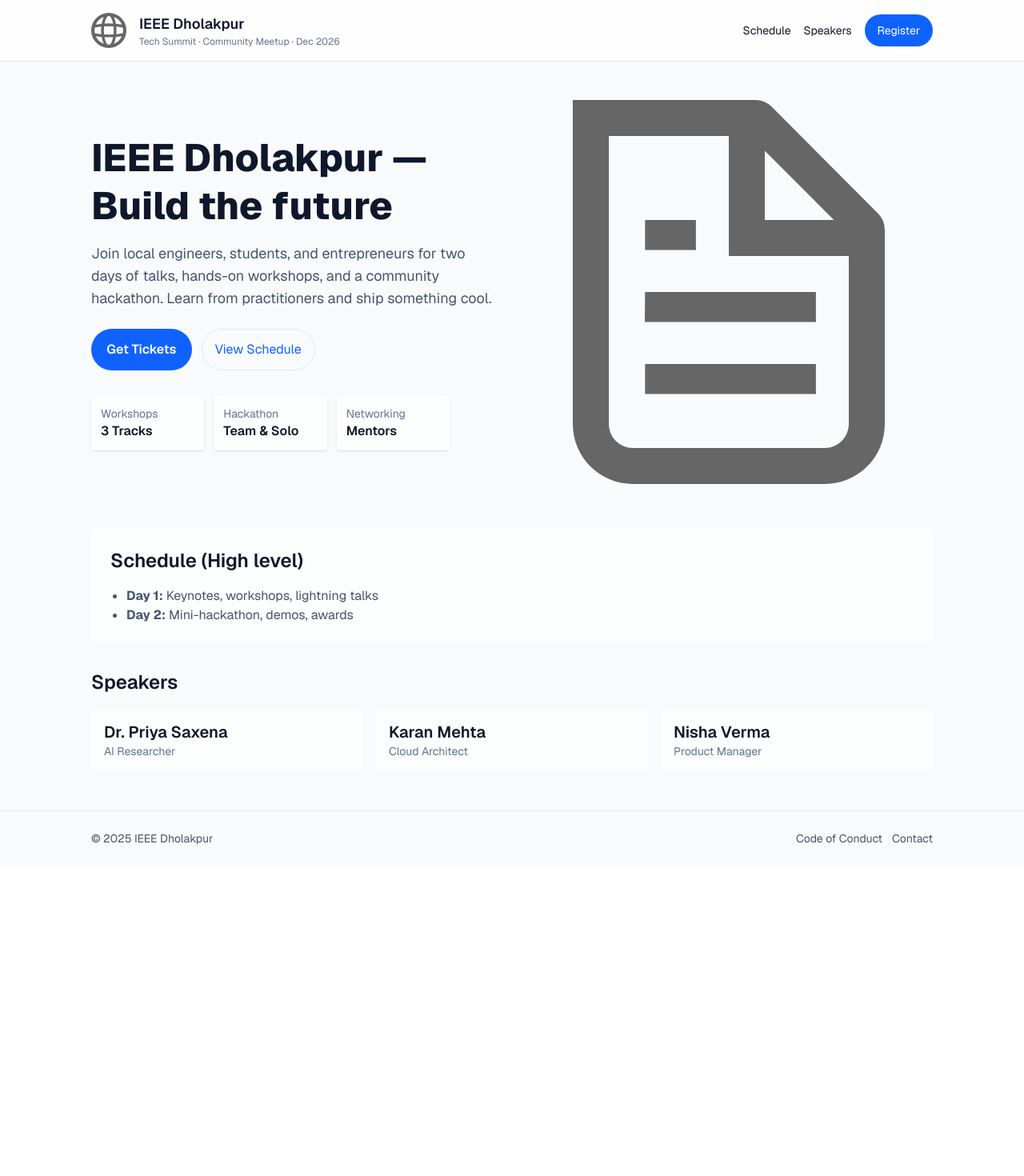
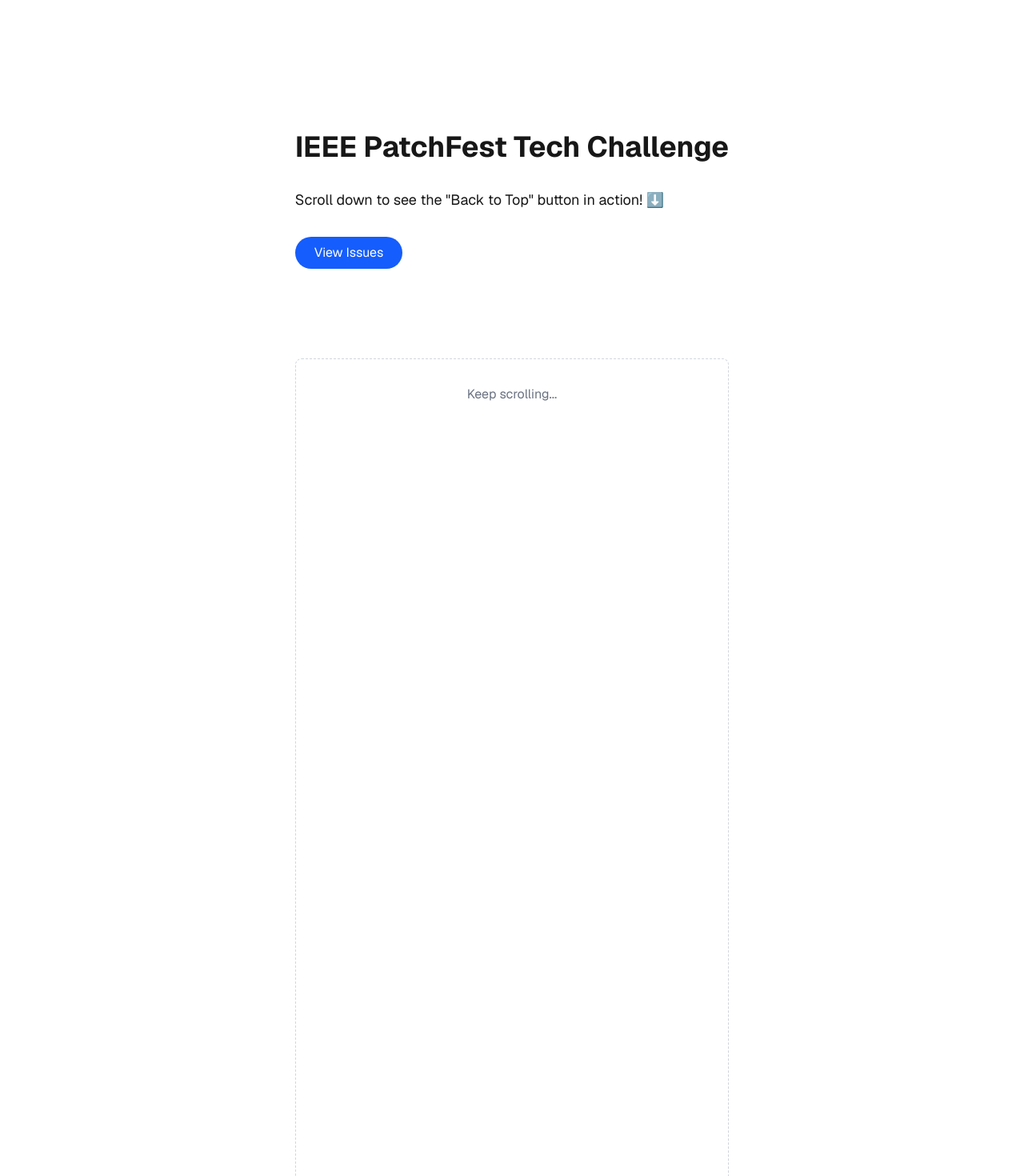
Before and after one commit to vvsrohit/tech, a Next.js app: page / in a window 1280 px wide. Shown: the top 1470 px of the page at 80% size. Before the commit the page ends 1082 px from the top, so only its background shows below. Built offline with nearby package versions, Linux system fonts and the light colour scheme.

Commit message:
Feat: Added sticky Back-to-Top button with smooth scroll (Issue #22)

```diff
--- a/src/app/page.js
+++ b/src/app/page.js
@@ -1,92 +1,45 @@
-import Image from "next/image";
+import BackToTop from "../components/BackToTop";
 
 export default function Home() {
   return (
-    <div className="page-root min-h-screen font-sans bg-gray-50 dark:bg-black text-slate-900 dark:text-slate-100">
-      <header className="site-header bg-white/80 dark:bg-black/80 backdrop-blur-sm border-b border-gray-200 dark:border-zinc-800">
-        <div className="container mx-auto px-6 py-4 flex items-center justify-between">
-          <div className="flex items-center gap-4">
-            <Image src="/globe.svg" alt="IEEE Dholakpur" width={44} height={44} />
-            <div>
-              <div className="text-lg font-semibold">IEEE Dholakpur</div>
-              <div className="text-xs text-slate-500 dark:text-slate-400">Tech Summit · Community Meetup · Dec 2026</div>
-            </div>
+    <div className="grid grid-rows-[20px_1fr_20px] items-center justify-items-center min-h-screen p-8 pb-20 gap-16 sm:p-20 font-[family-name:var(--font-geist-sans)]">
+
+      {/* 1. Add the Button Component */}
+      <BackToTop />
+
+      <main className="flex flex-col gap-8 row-start-2 items-center sm:items-start text-center sm:text-left">
+        <h1 className="text-4xl font-bold">
+          IEEE PatchFest Tech Challenge
+        </h1>
+
+        <p className="text-lg">
+          Scroll down to see the "Back to Top" button in action! ⬇️
+        </p>
+
+        <div className="flex gap-4 justify-center sm:justify-start">
+          <a
+            href="https://github.com/IEEE-PatchFest/tech/issues"
+            target="_blank"
+            className="rounded-full bg-blue-600 text-white px-6 py-2 hover:bg-blue-700 transition-colors"
+          >
+            View Issues
+          </a>
+        </div>
+
+        {/* 2. FORCED HEIGHT FOR SCROLLING TEST */}
+        <div className="mt-20 p-8 border border-dashed border-gray-300 rounded-lg w-full text-center">
+          <p className="mb-4 text-gray-500">Keep scrolling...</p>
+
+          {/* This giant empty space forces the page to be scrollable */}
+          <div className="h-[150vh] flex items-end justify-center pb-10">
+            <p className="text-gray-500">You reached the bottom! Now click the button ↗️</p>
           </div>
-          <nav className="flex items-center gap-4">
-            <a href="#schedule" className="text-sm hover:underline">Schedule</a>
-            <a href="#speakers" className="text-sm hover:underline">Speakers</a>
-            <a href="#register" className="btn btn-primary text-sm">Register</a>
-          </nav>
         </div>
-      </header>
 
-      <main className="container mx-auto px-6 py-12">
-        <section className="hero grid gap-8 md:grid-cols-2 items-center">
-          <div>
-            <h1 className="text-4xl md:text-5xl font-extrabold leading-tight">IEEE Dholakpur — Build the future</h1>
-            <p className="mt-4 text-lg text-slate-600 dark:text-slate-300 max-w-xl">Join local engineers, students, and entrepreneurs for two days of talks, hands-on workshops, and a community hackathon. Learn from practitioners and ship something cool.</p>
-
-            <div className="mt-6 flex gap-3">
-              <a id="register" href="#" className="btn btn-primary large">Get Tickets</a>
-              <a href="#schedule" className="btn btn-outline">View Schedule</a>
-            </div>
-
-            <div className="mt-8 grid grid-cols-3 gap-3 max-w-md">
-              <div className="p-3 bg-white/60 dark:bg-white/5 rounded shadow-sm">
-                <div className="text-sm text-slate-500">Workshops</div>
-                <div className="font-semibold">3 Tracks</div>
-              </div>
-              <div className="p-3 bg-white/60 dark:bg-white/5 rounded shadow-sm">
-                <div className="text-sm text-slate-500">Hackathon</div>
-                <div className="font-semibold">Team & Solo</div>
-              </div>
-              <div className="p-3 bg-white/60 dark:bg-white/5 rounded shadow-sm">
-                <div className="text-sm text-slate-500">Networking</div>
-                <div className="font-semibold">Mentors</div>
-              </div>
-            </div>
-          </div>
-
-          <div className="hero-art flex justify-center">
-            <Image src="/file.svg" alt="illustration" width={480} height={320} />
-          </div>
-        </section>
-
-        <section id="schedule" className="mt-14 bg-white/60 dark:bg-white/3 p-6 rounded">
-          <h2 className="text-2xl font-semibold">Schedule (High level)</h2>
-          <ul className="mt-4 list-disc pl-5 text-slate-600 dark:text-slate-300">
-            <li><strong>Day 1:</strong> Keynotes, workshops, lightning talks</li>
-            <li><strong>Day 2:</strong> Mini-hackathon, demos, awards</li>
-          </ul>
-        </section>
-
-        <section id="speakers" className="mt-8">
-          <h2 className="text-2xl font-semibold">Speakers</h2>
-          <div className="mt-4 grid grid-cols-1 sm:grid-cols-3 gap-4">
-            <div className="p-4 bg-white/60 dark:bg-white/5 rounded">
-              <div className="text-xl font-semibold">Dr. Priya Saxena</div>
-              <div className="text-sm text-slate-500">AI Researcher</div>
-            </div>
-            <div className="p-4 bg-white/60 dark:bg-white/5 rounded">
-              <div className="text-xl font-semibold">Karan Mehta</div>
-              <div className="text-sm text-slate-500">Cloud Architect</div>
-            </div>
-            <div className="p-4 bg-white/60 dark:bg-white/5 rounded">
-              <div className="text-xl font-semibold">Nisha Verma</div>
-              <div className="text-sm text-slate-500">Product Manager</div>
-            </div>
-          </div>
-        </section>
       </main>
 
-      <footer className="site-footer border-t border-gray-200 dark:border-zinc-800">
-        <div className="container mx-auto px-6 py-6 flex items-center justify-between text-sm text-slate-600 dark:text-slate-400">
-          <div>© {new Date().getFullYear()} IEEE Dholakpur</div>
-          <div className="flex items-center gap-3">
-            <a href="#">Code of Conduct</a>
-            <a href="#">Contact</a>
-          </div>
-        </div>
+      <footer className="row-start-3 flex gap-6 flex-wrap items-center justify-center text-sm opacity-75">
+        <p>Built for the IEEE PatchFest Hackathon</p>
       </footer>
     </div>
   );
--- /dev/null
+++ b/src/components/BackToTop.js
@@ -0,0 +1,58 @@
+"use client";
+import { useState, useEffect } from "react";
+
+export default function BackToTop() {
+  const [isVisible, setIsVisible] = useState(false);
+
+  // 1. Toggle visibility based on scroll position
+  useEffect(() => {
+    const toggleVisibility = () => {
+      if (window.scrollY > 300) {
+        setIsVisible(true);
+      } else {
+        setIsVisible(false);
+      }
+    };
+
+    window.addEventListener("scroll", toggleVisibility);
+
+    // Cleanup the listener when component unmounts
+    return () => window.removeEventListener("scroll", toggleVisibility);
+  }, []);
+
+  // 2. Smooth scroll to top
+  const scrollToTop = () => {
+    window.scrollTo({
+      top: 0,
+      behavior: "smooth",
+    });
+  };
+
+  return (
+    <>
+      {isVisible && (
+        <button
+          onClick={scrollToTop}
+          className="fixed bottom-8 right-8 p-3 rounded-full bg-blue-600 text-white shadow-lg hover:bg-blue-700 hover:scale-110 transition-all duration-300 z-50"
+          aria-label="Back to Top"
+        >
+          {/* Simple Arrow Up Icon */}
+          <svg
+            xmlns="http://www.w3.org/2000/svg"
+            fill="none"
+            viewBox="0 0 24 24"
+            strokeWidth={2.5}
+            stroke="currentColor"
+            className="w-6 h-6"
+          >
+            <path
+              strokeLinecap="round"
+              strokeLinejoin="round"
+              d="M4.5 10.5 12 3m0 0 7.5 7.5M12 3v18"
+            />
+          </svg>
+        </button>
+      )}
+    </>
+  );
+}
```
